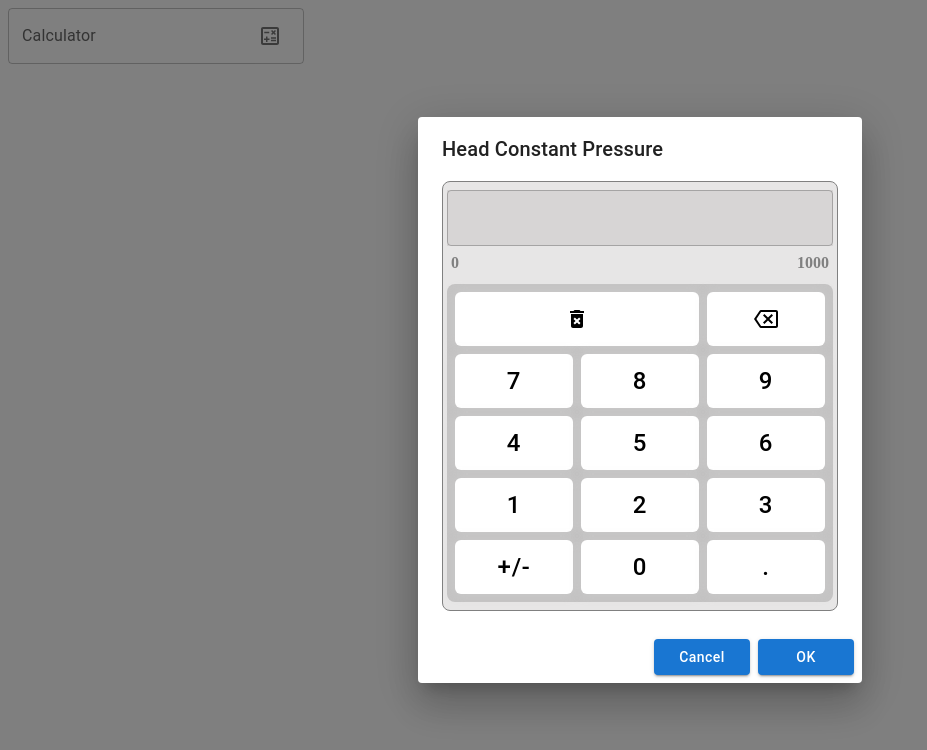
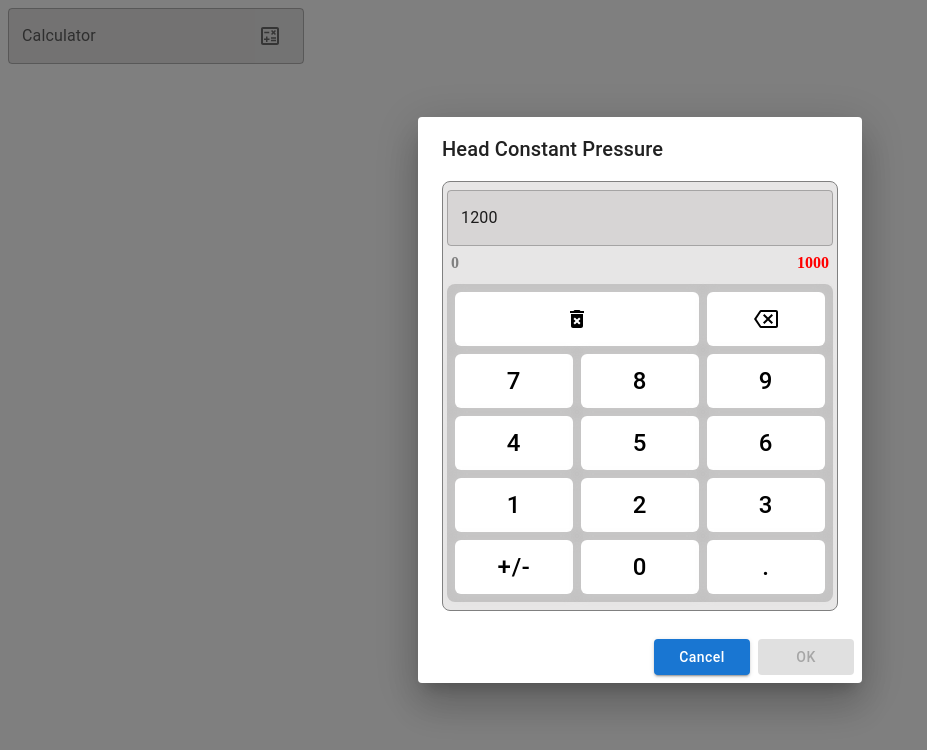
Before and after one commit to NhutMinhIT/calculator_component, a React (Create React App) app: page / in a window 1280 px wide. Both pictures are taken after a click on the element "Calculator". Shown: the top 750 px of the page, without its empty margins (0-927 px from the left). Built offline with nearby package versions, Linux system fonts and the light colour scheme.

Commit message:
refactor: replace TextField with OutlinedInput in CalculatorFrame and add validation styles for input range

```diff
--- a/src/pages/Calculator/components/CalculatorFrame/CalculatorFrame.tsx
+++ b/src/pages/Calculator/components/CalculatorFrame/CalculatorFrame.tsx
@@ -2,7 +2,7 @@ import React from 'react'
 import styles from '../../style/calculator.module.css'
 import {
     Box,
-    TextField
+    OutlinedInput,
 } from '@mui/material'
 import { CalculatorKeyboard } from '../index'
 import {
@@ -15,15 +15,19 @@ import {
     CALCULTATOR_TEXT_INPUT_RANGE_MIN_DATA_TEST_ID
 } from '../../constant'
 
+const inputValue: number = 1200
+
 const CalculatorFrame = (): JSX.Element => {
     return (
         <Box
             data-testid={CALCULATOR_FRAME_DATA_TEST_ID}
             className={styles.calculatorFrame}
         >
-            <TextField
+            <OutlinedInput
                 data-testid={CALCULATOR_TEXT_FIELD_INPUT_DATA_TEST_ID}
                 className={styles.calculatorTextField}
+                type='number'
+                value={inputValue}
             />
             <Box
                 data-testid={CALCULATOR_RANGE_VALUE_DATA_TEST_ID}
@@ -31,13 +35,13 @@ const CalculatorFrame = (): JSX.Element => {
             >
                 <span
                     data-testid={CALCULTATOR_TEXT_INPUT_RANGE_MIN_DATA_TEST_ID}
-                    className={styles.minValue}
+                    className={inputValue < 0 ? styles.minValueErr : styles.minValue}
                 >
                     {CALCULTATOR_TEXT_INPUT_RANGE_MIN}
                 </span>
                 <span
                     data-testid={CALCULTATOR_TEXT_INPUT_RANGE_MAX_DATA_TEST_ID}
-                    className={styles.maxValue}
+                    className={inputValue > 1000 ? styles.maxValueErr : styles.maxValue}
                 >
                     {CALCULTATOR_TEXT_INPUT_RANGE_MAX}
                 </span>
--- a/src/pages/Calculator/components/Dialog/CalculatorDialog.tsx
+++ b/src/pages/Calculator/components/Dialog/CalculatorDialog.tsx
@@ -17,9 +17,11 @@ import {
     CALCULATOR_DIALOG_TITLE_DATA_TEST_ID,
     CALCULATOR_DIALOG_TITLE_ID,
     CALCULATOR_DIALOG_ACTION_CANCEL_DATA_TEST_ID
-} from '../../constant'
+} from '../../constant';
 import { ECalendarButtonVariant } from '../../../Calendar/types'
 import { CalculatorFrame } from '../index'
+
+const inputValue = 1200;
 
 const CalculatorDialog: FC<TCalculatorDialog> = ({
     isOpen,
@@ -57,6 +59,7 @@ const CalculatorDialog: FC<TCalculatorDialog> = ({
                     variant={ECalendarButtonVariant.CONTAINED}
                     color={ECalCulatorButtonColor.PRIMARY}
                     className={styles.btnActionCalculator}
+                    disabled={inputValue < 0 || inputValue > 1000}
                 // onClick={handleClose}
                 >
                     {CALCULATOR_DIALOG_BUTTON_TEXT_ACTION_OK}
--- a/src/pages/Calculator/index.tsx
+++ b/src/pages/Calculator/index.tsx
@@ -45,6 +45,7 @@ const Calculator = (): JSX.Element => {
                     {CALCULATOR_TEXT_FIELD_LABEL}
                 </InputLabel>
                 <OutlinedInput
+                    className={styles.calculatorTextField}
                     data-testid={CALCULATOR_TEXT_FIELD_DATA_TEST_ID}
                     id={CALCULATOR_TEXT_FIELD_ID}
                     label={CALCULATOR_TEXT_FIELD_LABEL}
--- a/src/pages/Calculator/style/calculator.module.css
+++ b/src/pages/Calculator/style/calculator.module.css
@@ -21,7 +21,14 @@
 .calculatorTextField {
     width: 100%;
     background: rgba(175, 173, 173, 0.3);
-    font-weight: 500;
+}
+
+.minValueErr, .maxValueErr {
+    color: red;
+}
+
+.minValue, .maxValue {
+    color: gray;
 }
 
 .calculatorRange {
```
